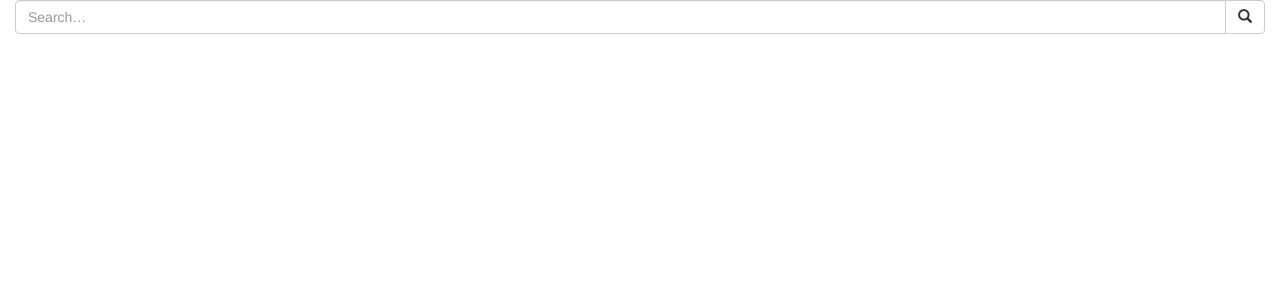
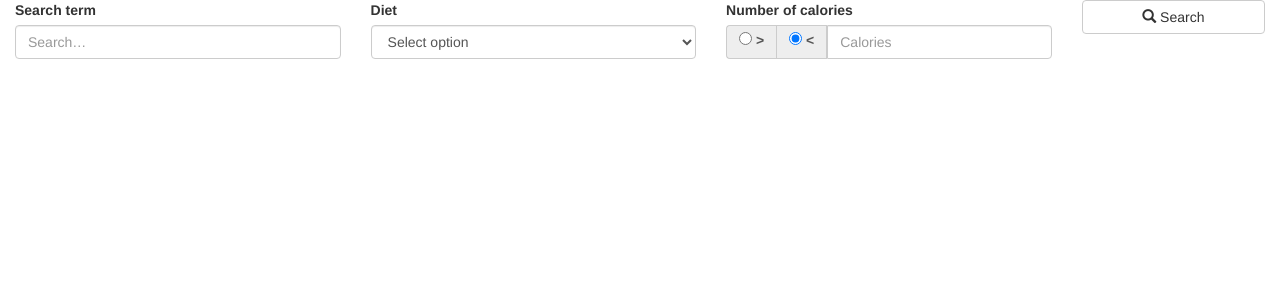
Before and after one commit to raff-r/recipe-search, a React (Create React App) app: page / in a window 1280 px wide. Shown: the top 300 px of the page. Built offline with nearby package versions, Linux system fonts and the light colour scheme.

Commit message:
modify markup for search bar

```diff
--- a/src/components/search-bar.js
+++ b/src/components/search-bar.js
@@ -29,25 +29,77 @@ class SearchBar extends Component {
     return (
       <form onSubmit={this.onHandleSubmit}>
         <div className="form-group">
-          <div className="input-group">
 
+            <div className="row">
+                <div className="col-xs-12 col-md-10">
+                    <div className="row">
+                        <div className="col-xs-12 col-md-4">
+                            <label for="searchTerm">Search term</label>
                             <input
                                 type="text"
+                                name="searchTerm"
+                                id="searchTerm"
                                 className="form-control"
                                 placeholder="Search&hellip;"
                                 onChange={this.onHandleChange}
                                 value={this.state.searchTerm}
                             />
-
-            <span className="input-group-btn">
+                        </div>
+                        <div className="col-xs-12 col-md-4">
+                            <label for="diet">Diet</label>
+                            <select
+                                className="form-control"
+                                name="diet"
+                                id="diet"
+                                onChange={this.onHandleChange}
+                            >
+                                <option value="">Select option</option>
+                                <option value="balanced">Balanced</option>
+                                <option value="high-protein">High protein</option>
+                                <option value="high-fiber">High fiber</option>
+                                <option value="low-fat">Loe fat</option>
+                                <option value="low-carb">Low carb</option>
+                                <option value="low-sodium">Low sodium</option>
+                            </select>
+                        </div>
+                        <div className="col-xs-12 col-md-4">
+                            <label for="calaories">Number of calories</label>
+                            <div className="input-group">
+                                <span className="input-group-addon">
+                                    <label>
+                                        <input type="radio" name="caloriesType" id="caloriesType-gte" value="gte" checked />
+                                        &nbsp;&gt;
+                                    </label>
+                                </span>
+                                <span className="input-group-addon">
+                                    <label>
+                                        <input type="radio" name="caloriesType" id="caloriesType-lte" value="lte" checked />
+                                        &nbsp;&lt;
+                                    </label>
+                                </span>
+                                <input
+                                    type="number"
+                                    name="calories"
+                                    id="calories"
+                                    className="form-control"
+                                    placeholder="Calories"
+                                    onChange={this.onHandleChange}
+                                    value={this.state.searchTerm}
+                                />
+                            </div>
+                        </div>
+                    </div>
+                </div>
+                <div className="col-xs-12 col-md-2">
                     <button
                         type="submit"
-                className="btn btn-default">
+                        className="btn btn-default btn-block">
                         <span className="glyphicon glyphicon-search" />
+                        &nbsp;Search
                     </button>
-            </span>
+                </div>
+            </div>
 
-          </div>
         </div>
       </form>
     );
```
Lines whose indentation alone changed are shown as unchanged.
